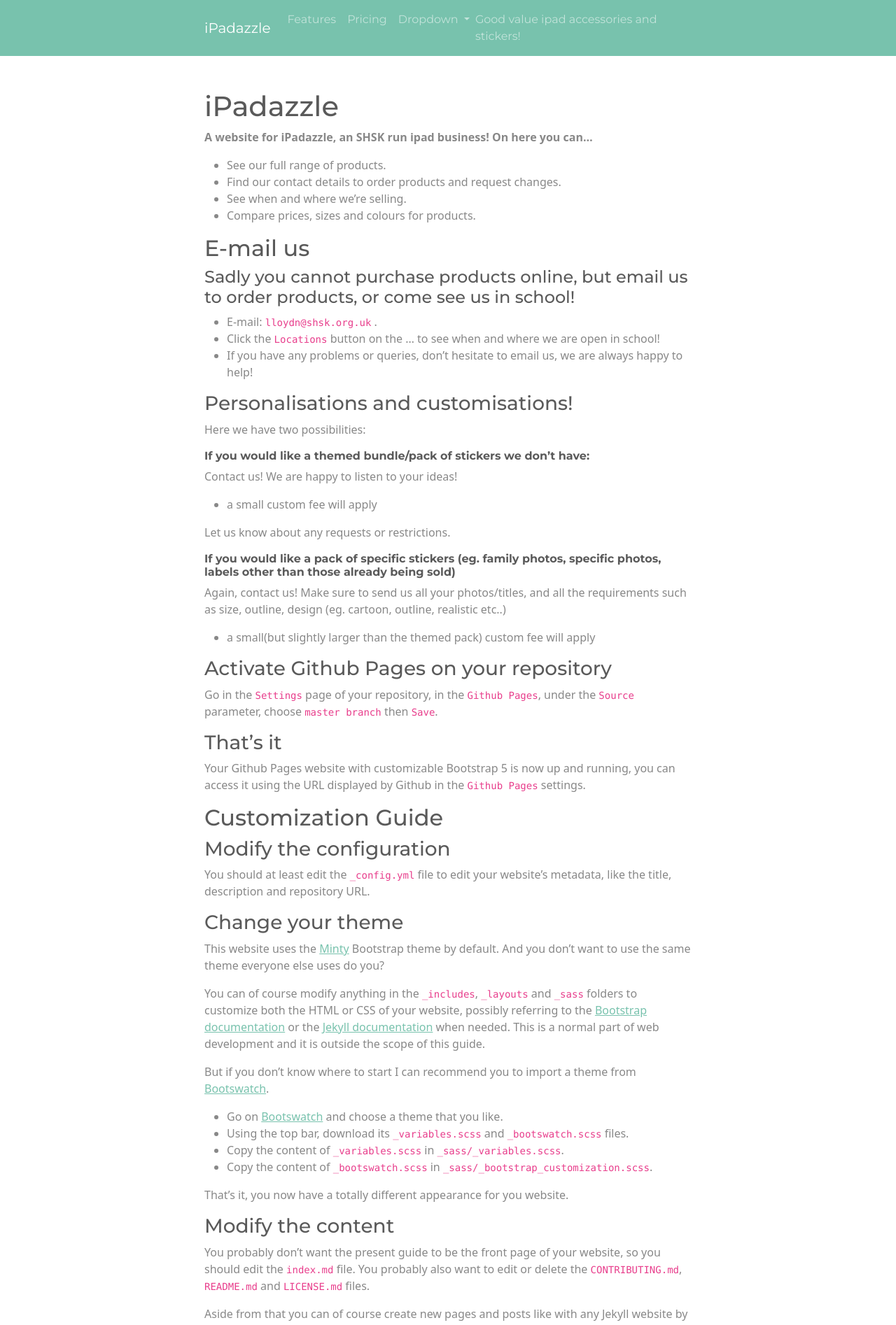
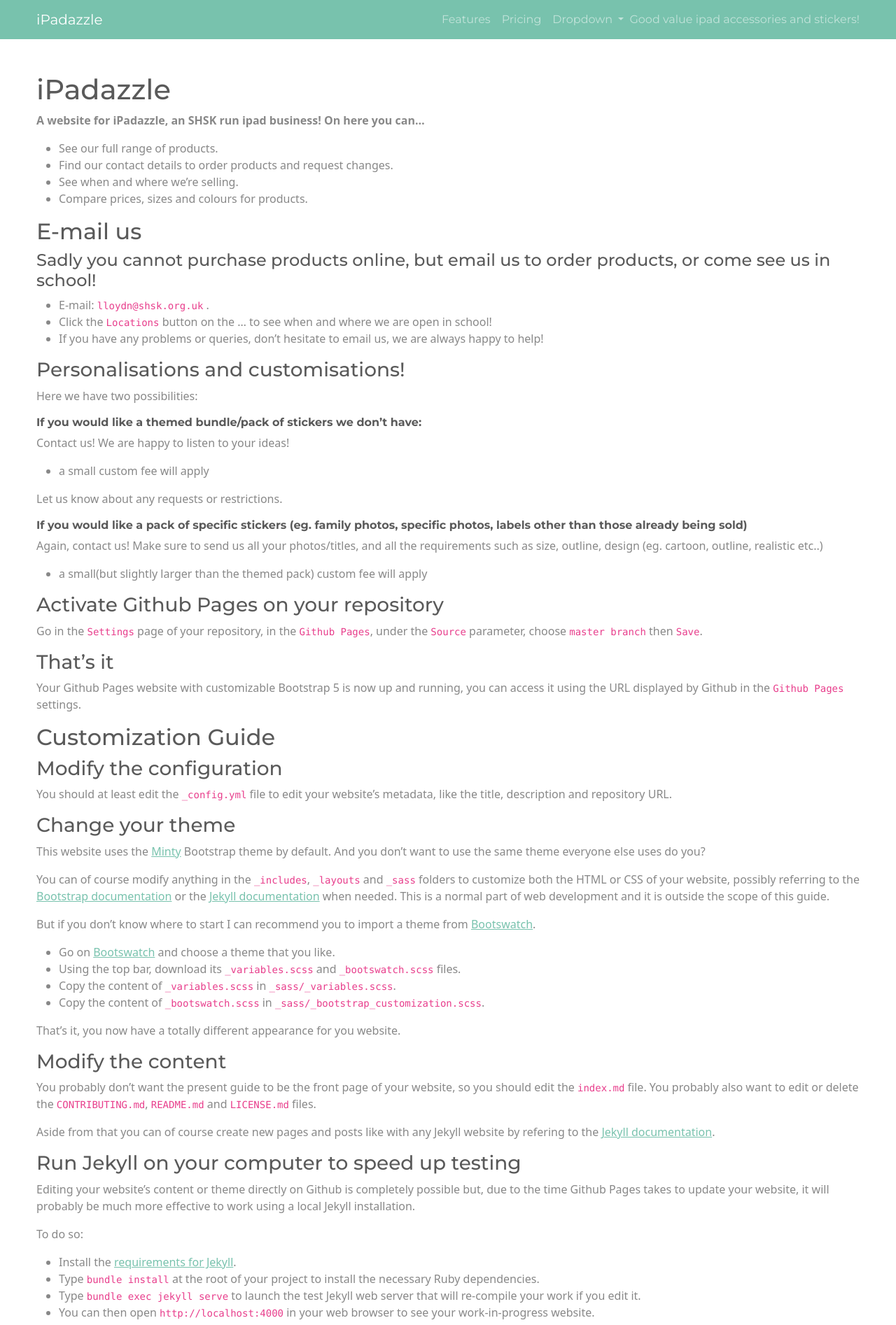
Before and after one commit to NatashaCELloyd/NatashaCELloyd.github.io, a Jekyll site: the page built from index.md, in a window 1280 px wide. Shown: the top 1894 px of the page at 70% size. Built offline with Jekyll 4.4.1, drawn with Linux system fonts in a browser that asks for light colours.

Commit message:
Update _variables.scss page size

```diff
--- a/_sass/_variables.scss
+++ b/_sass/_variables.scss
@@ -8,8 +8,8 @@
 $container-max-widths: (
   sm: 540px,
   md: 640px,
-  lg: 690px,
-  xl: 720px
+  lg: 1000px,
+  xl: 1200px
 ) !default;
 
 
```
